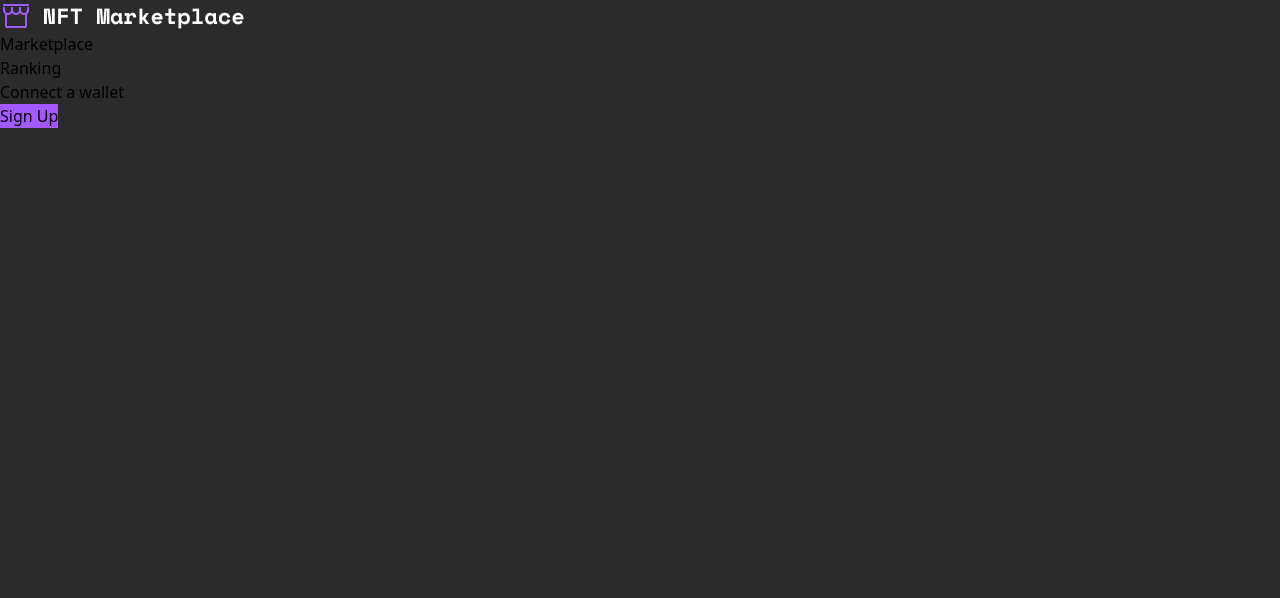
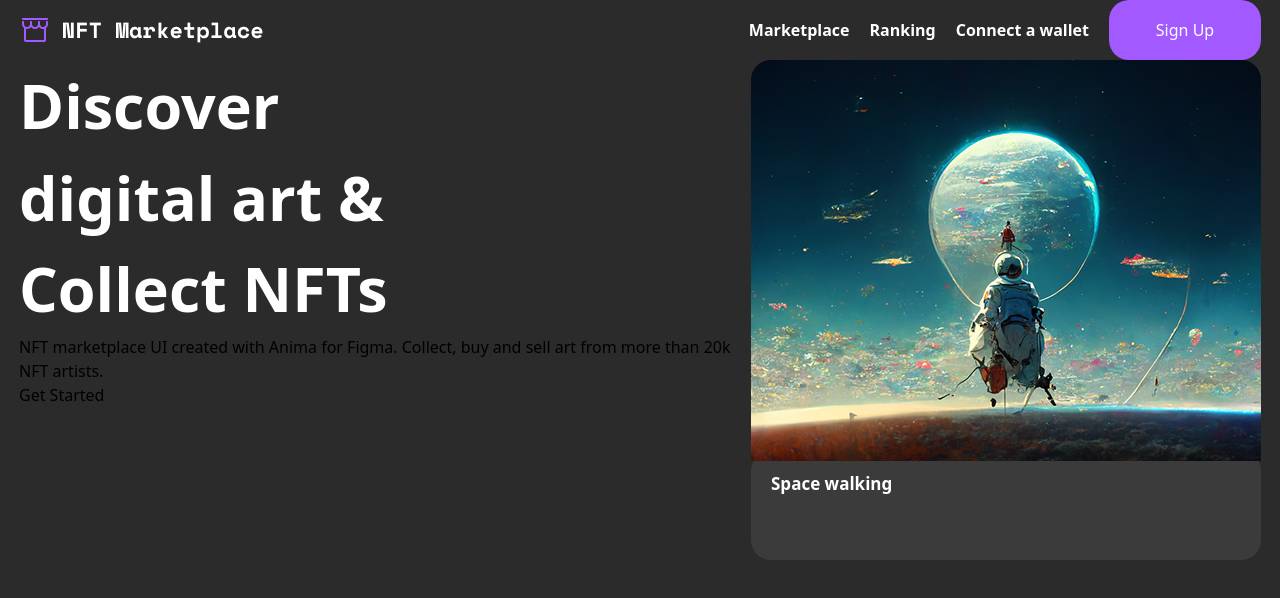
Before and after one commit to otajonov2010/github-jamoa, a website: page index.html in a window 1280 px wide. Drawn offline with Linux system fonts and the light colour scheme.

Commit message:
novvi github

```diff
--- a/index.html
+++ b/index.html
@@ -7,40 +7,48 @@
     <link rel="stylesheet" href="src/output.css">
 </head>
 <body class="bg-[#2B2B2B]">
-       <nav>
-        <div>
-<div>
+
+       <nav class="container">
+        <div class=" flex justify-between items-center">
+
+            <div>
 <img src="logo.png" alt="">
 </div>
 
-<ul>
-<li><a href="!#"></a></li>
-    <li><a class="" href="!#">Marketplace</a></li>
-    <li><a class="" href="!#">Ranking</a></li>
-    <li><a class="" href="!#">Connect a wallet</a></li>
-    <button class="bg-[#A259FF]">Sign Up</button>
+<ul class="flex items-center gap-[20px]">
+    <li><a class="text-[#FFFFFF] font-bold text-[16px]" href="!#">Marketplace</a></li>
+    <li><a class="text-[#FFFFFF] font-bold text-[16px]" href="!#">Ranking</a></li>
+    <li><a class="text-[#FFFFFF] font-bold text-[16px]" href="!#">Connect a wallet</a></li>
+
+    <button class="bg-[#A259FF] rounded-[20px] text-[#ffffff] w-[152px] h-[60px]">Sign Up</button>
 </ul>
+        </div>
+
+
+<div class="flex justify-between">
+
+<div>
+<div>
+    <h1 class="text-[61px] text-[#ffffff] font-bold">Discover <br> digital art & <br> Collect NFTs</h1>
+    <p>NFT marketplace UI created with Anima for Figma. Collect, buy and sell art from more than 20k NFT artists.</p>
+    <button>Get Started</button>
+</div>
+
+</div>
+
+
+<div>
+<div>
+    <img src="Image Placeholder.png" alt="">
+</div>
+
+<div class="bg-[#3B3B3B] w-[510px] h-[109px] rounded-[20px] mt-[-10px] p-[20px]">
+    <h1 class="text-[#ffffff] font-bold text-[17px] ">Space walking</h1>
+</div>
+</div>
 
 
 
-
-
-
-
-
-
-
-
-
-
-
-
-
-
-
-
-
-        </div>
        </nav>
 </body>
 </html>
```
Also changed, not shown: Image Placeholder.png (added), src/output.css.
